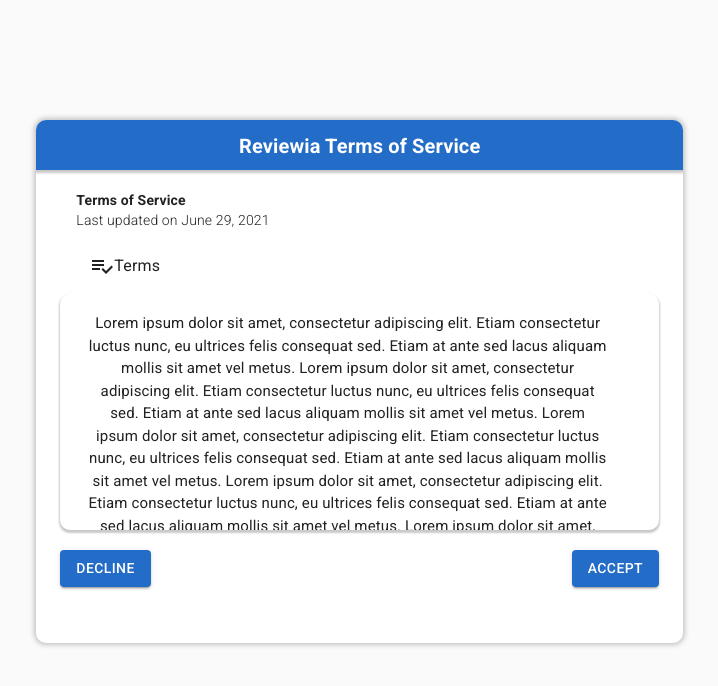
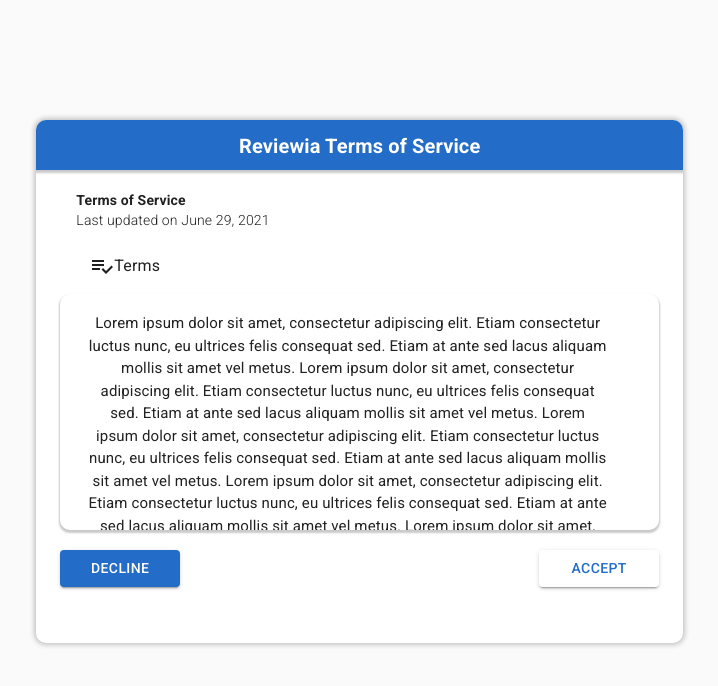
Before and after one commit to dev-stream-lk/reviewia, a React (Create React App) app: page /TermsOfService in a window 1280 px wide. Shown: the top 686 px of the page, without its empty margins (547-1265 px from the left). Built offline with nearby package versions, Linux system fonts and the light colour scheme; the HTML template or start-up script is replaced by a standard one.

Commit message:
terms of service completed

```diff
--- a/src/pages/TermsOfService.js
+++ b/src/pages/TermsOfService.js
@@ -41,6 +41,7 @@
 
 const ButtonSet = () => {
   const classes = useStyles();
+  const [selected, setSelected] = useState(0);
 
   return (
     <Form>
@@ -78,18 +79,32 @@
           style={{ marginTop: 20 }}
         >
           <Controls.Button
-            type="submit"
             text="Decline"
+            onClick={() => setSelected(0)}
             style={{
-              backgroundColor: "#236CC7",
+              width: "20%",
+              height: "100%",
+              ...(selected === 0
+                ? { color: "white", backgroundColor: "#236CC7" }
+                : { color: "#236CC7", backgroundColor: "white" }),
             }}
+            // style={{
+            //   backgroundColor: "#236CC7",
+            // }}
           />
           <Controls.Button
-            type="submit"
             text="Accept"
+            onClick={() => setSelected(1)}
             style={{
-              backgroundColor: "#236CC7",
+              width: "20%",
+              height: "100%",
+              ...(selected === 1
+                ? { color: "white", backgroundColor: "#236CC7" }
+                : { color: "#236CC7", backgroundColor: "white" }),
             }}
+            // style={{
+            //   backgroundColor: "#236CC7",
+            // }}
           />
         </Grid>
       </Grid>
```
